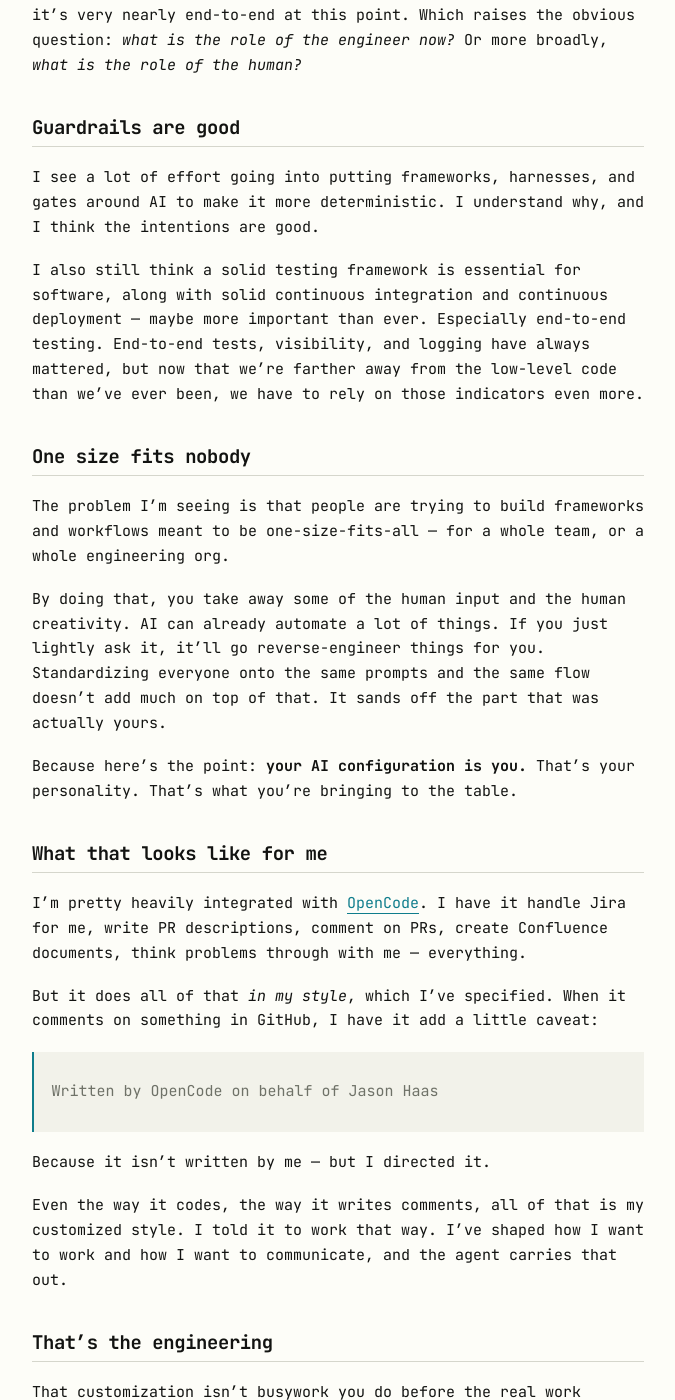
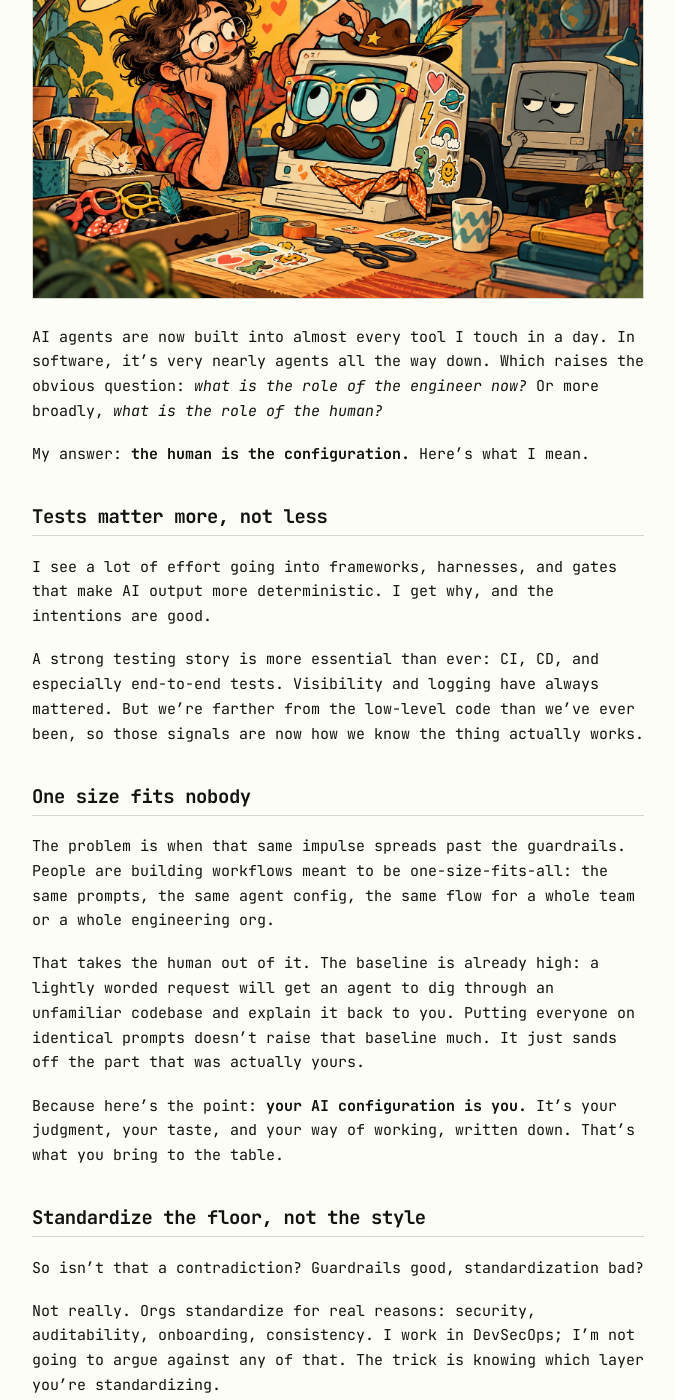
Before and after one commit to jasonrhaas/jasonrhaas.github.io, a Jekyll site: the page built from _posts/2026-10-27-your-ai-tool-setup-is-your-personality.markdown, in a window 1280 px wide and 1400 px high, scrolled down 404 px. Shown: the whole window, without its empty margins (152-827 px from the left). Built offline with Jekyll 4.4.1, drawn with Linux system fonts in a browser that asks for light colours; some of the changed text lies outside the part shown.

Commit message:
Revise AI tool setup post and add hero image

````diff
--- a/_posts/2026-10-27-your-ai-tool-setup-is-your-personality.markdown
+++ b/_posts/2026-10-27-your-ai-tool-setup-is-your-personality.markdown
@@ -3,65 +3,115 @@ tags: [tools]
 title: "Your AI Tool Setup Is Your Personality"
 layout: post
 excerpt: "Everyone's trying to build the one-size-fits-all AI workflow for the
-whole engineering org. But your agent configuration is you — it's what you
-bring to the table. Setting it up is the engineering."
+whole engineering org. Standardize the floor, not the style — your agent
+configuration is you, and setting it up is the engineering."
 draft: false
 ---
 
-AI agents are now integrated into almost every tool we use on a daily basis.
-At least in the tech industry and the software world, it's very nearly
-end-to-end at this point. Which raises the obvious question: *what is the role
-of the engineer now?* Or more broadly, *what is the role of the human?*
+![An illustrated engineer happily dressing up his retro computer with a cowboy
+hat, oversized glasses, a mustache, and stickers, while a plain undecorated
+computer at the next desk looks on
+unimpressed]({{ site.url }}/assets/ai-tool-setup-personality.jpg)
 
-## Guardrails are good
+AI agents are now built into almost every tool I touch in a day. In software,
+it's very nearly agents all the way down. Which raises the obvious question:
+*what is the role of the engineer now?* Or more broadly, *what is the role of
+the human?*
 
-I see a lot of effort going into putting frameworks, harnesses, and gates
-around AI to make it more deterministic. I understand why, and I think the
-intentions are good.
+My answer: **the human is the configuration.** Here's what I mean.
 
-I also still think a solid testing framework is essential for software, along
-with solid continuous integration and continuous deployment — maybe more
-important than ever. Especially end-to-end testing. End-to-end tests,
-visibility, and logging have always mattered, but now that we're farther away
-from the low-level code than we've ever been, we have to rely on those
-indicators even more.
+## Tests matter more, not less
+
+I see a lot of effort going into frameworks, harnesses, and gates that make AI
+output more deterministic. I get why, and the intentions are good.
+
+A strong testing story is more essential than ever: CI, CD, and especially
+end-to-end tests. Visibility and logging have always mattered. But we're
+farther from the low-level code than we've ever been, so those signals are now
+how we know the thing actually works.
 
 ## One size fits nobody
 
-The problem I'm seeing is that people are trying to build frameworks and
-workflows meant to be one-size-fits-all — for a whole team, or a whole
-engineering org.
+The problem is when that same impulse spreads past the guardrails. People are
+building workflows meant to be one-size-fits-all: the same prompts, the same
+agent config, the same flow for a whole team or a whole engineering org.
 
-By doing that, you take away some of the human input and the human creativity.
-AI can already automate a lot of things. If you just lightly ask it, it'll go
-reverse-engineer things for you. Standardizing everyone onto the same
-prompts and the same flow doesn't add much on top of that. It sands off the
-part that was actually yours.
+That takes the human out of it. The baseline is already high: a lightly worded
+request will get an agent to dig through an unfamiliar codebase and explain it
+back to you. Putting everyone on identical prompts doesn't raise that baseline
+much. It just sands off the part that was actually yours.
 
-Because here's the point: **your AI configuration is you.** That's your
-personality. That's what you're bringing to the table.
+Because here's the point: **your AI configuration is you.** It's your judgment,
+your taste, and your way of working, written down. That's what you bring to the
+table.
+
+## Standardize the floor, not the style
+
+So isn't that a contradiction? Guardrails good, standardization bad?
+
+Not really. Orgs standardize for real reasons: security, auditability,
+onboarding, consistency. I work in DevSecOps; I'm not going to argue against
+any of that. The trick is knowing which layer you're standardizing.
+
+**The floor belongs to the org.** What gets checked, not how it gets written:
+
+- Tests, CI gates, and required reviews
+- Security scanning, secrets handling, and which tools agents can touch
+- Attribution, so it's always clear when an agent wrote something
+
+**The style belongs to the engineer.** How you get there:
+
+- How the agent writes, comments, and explains
+- How you break down problems and what you delegate
+- Your prompts, your instructions, your workflow
+
+The floor guarantees the output is safe and correct. Above the floor, let
+people work the way they think. If the tests pass and the review holds up, I
+don't care how your agent was configured to get there, and you shouldn't care
+about mine.
 
 ## What that looks like for me
 
-I'm pretty heavily integrated with [OpenCode](https://opencode.ai/). I have it
-handle Jira for me, write PR descriptions, comment on PRs, create Confluence
-documents, think problems through with me — everything.
+I'm pretty heavily integrated with [OpenCode](https://opencode.ai/). It handles
+Jira, writes PR descriptions, comments on PRs, drafts Confluence docs, and
+thinks problems through with me.
 
-But it does all of that *in my style*, which I've specified. When it comments
-on something in GitHub, I have it add a little caveat:
+But it does all of that in my style, because I told it how. My global
+`AGENTS.md` is a little over 400 lines at this point. Here's a slice:
 
-> Written by OpenCode on behalf of Jason Haas
+```markdown
+## Voice & writing style
+- Write in MY voice: playful, casual, human. Contractions, a little
+  personality/humor. Like a teammate in Slack, NOT a formal changelog.
+- Lead with the point, then explain.
+- Don't be a sycophant. Skip "Great question!" and validation fluff.
 
-Because it isn't written by me — but I directed it.
+## JIRA ticket style (keep them SHORT)
+- Whole description: ~80 words.
+- Never in a ticket: log excerpts, code blocks, how you found it.
 
-Even the way it codes, the way it writes comments, all of that is my
-customized style. I told it to work that way. I've shaped how I want to work
-and how I want to communicate, and the agent carries that out.
+## Code comments: SUCCINCT
+- One line. If it's longer than the code it describes, cut it.
+- Say WHY, not what. The code already says what.
+
+## Comments posted on my behalf
+Any comment you post under my account ends with this line on its own:
+`_written by opencode on behalf of Jason Haas_`
+```
+
+That last rule matters. It isn't written by me, but I directed it, and I'm
+accountable for it. Anyone reading it should know both of those things.
+
+None of this is a framework someone handed me. It's how I like to work and
+communicate, written down, and the agent carries it out.
 
 ## That's the engineering
 
-That customization isn't busywork you do before the real work starts. That *is*
-the engineering. That's the creative act.
+So, back to the question: what's the role of the human?
 
-Setting up your agentic workflows to produce optimal results is software
-engineering in 2026.
+It's this. That customization isn't busywork you do before the real work
+starts. It *is* the engineering. It's the creative act.
+
+Keep the floor strict. Give people the room above it. Setting up your agentic
+workflows to produce great results, in your own voice, is software engineering
+in 2026.
````
Also changed, not shown: assets/ai-tool-setup-personality.jpg (added).
